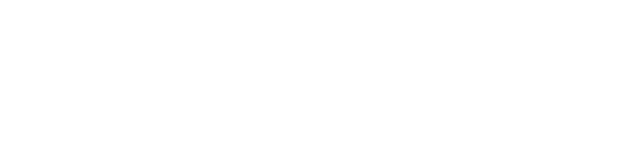
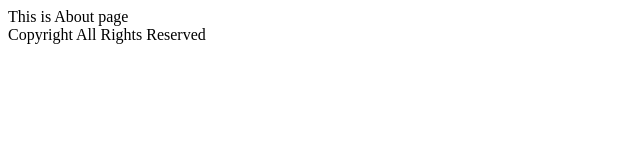
Before and after one commit to Varsha-04-05/git-tutorial, a plain HTML site: page about.html in a window 1280 px wide. Shown: the whole page, without its empty margins (0-640 px from the left). Drawn offline with Linux system fonts and the light colour scheme.

```diff
--- a/about.html
+++ b/about.html
@@ -8,6 +8,9 @@
     </title>
 </head>
 <body>
-
+    This is About page
+    <footer>
+        Copyright All Rights Reserved
+    </footer>
 </body>
 </html>
```
Also changed, not shown: 2 other files.
